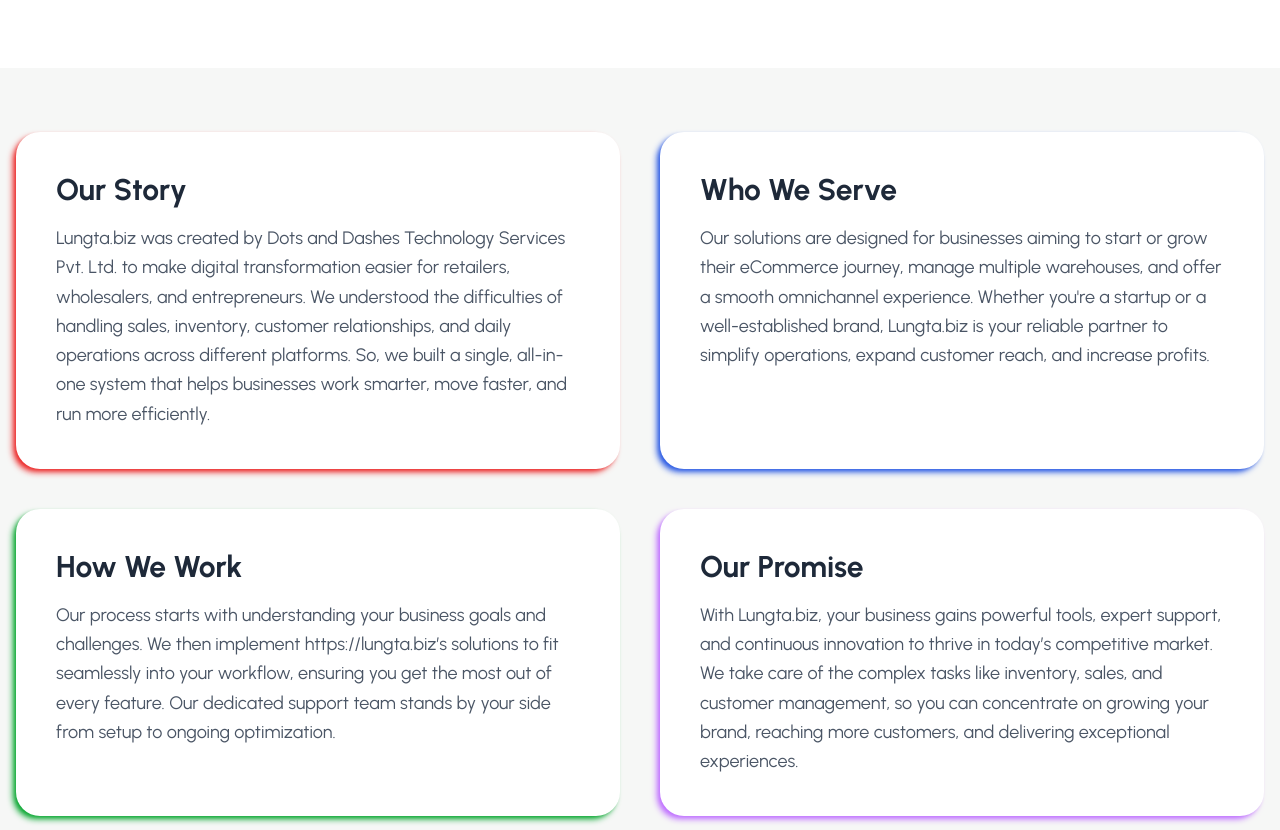
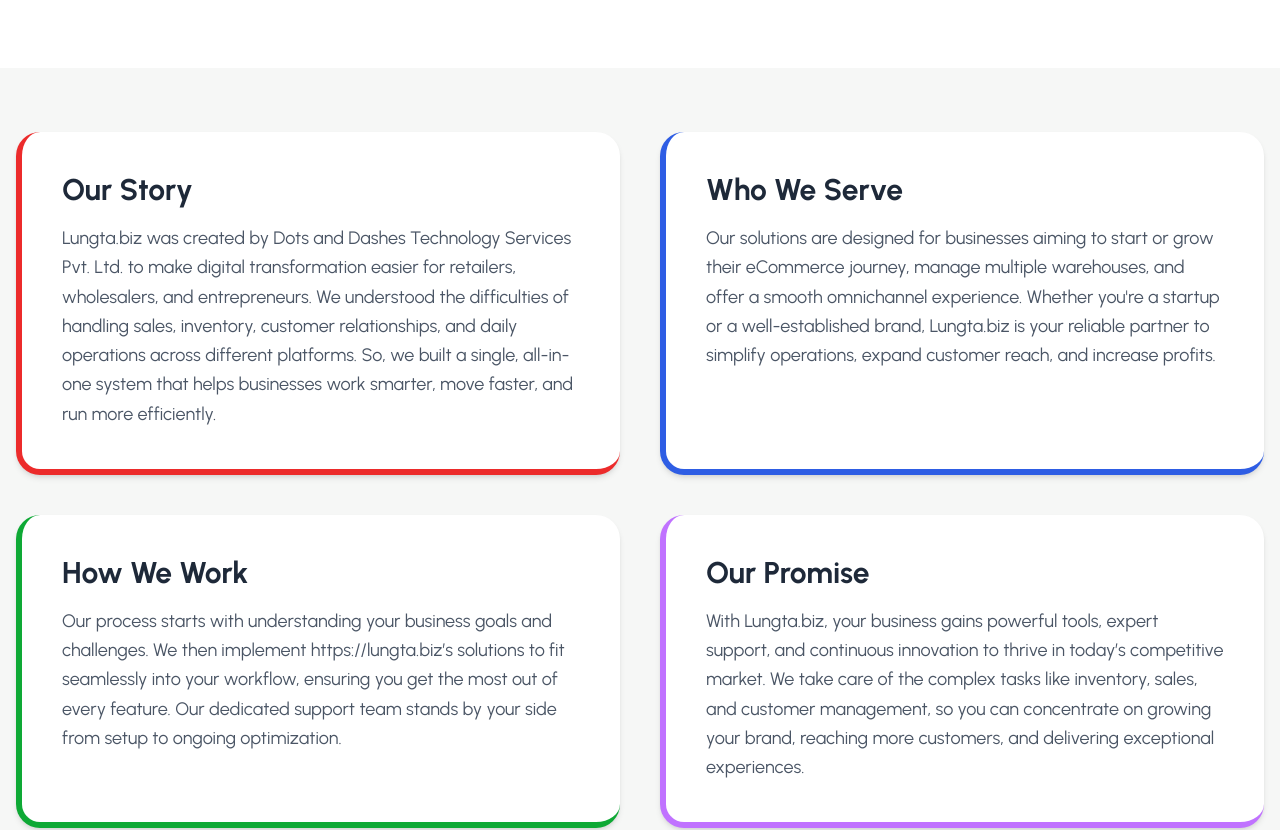
Before and after one commit to Ashutosh-Neupane/features-nextjs, a Next.js app: page /about in a window 1280 px wide. Shown: the part 640-1470 px from the top of the page. Built offline with nearby package versions, Linux system fonts and the light colour scheme.

Commit message:
about us

```diff
--- a/src/components/About/AboutCardSection.jsx
+++ b/src/components/About/AboutCardSection.jsx
@@ -36,8 +36,9 @@
             key={index}
             className="bg-white rounded-3xl p-6 sm:p-10 transition-transform transform hover:scale-[1.03] shadow-md"
             style={{
-              borderColor: item.color,
-              boxShadow: `-4px 4px 6px -1px ${item.color}, -2px 2px 4px -2px ${item.color}`,
+              borderBottom: `6px solid ${item.color}`,
+              borderLeft: `6px solid ${item.color}`,
+
             }}
           >
             <h3 className="text-2xl sm:text-3xl font-bold text-gray-800 mb-4 text-center sm:text-left">
```
